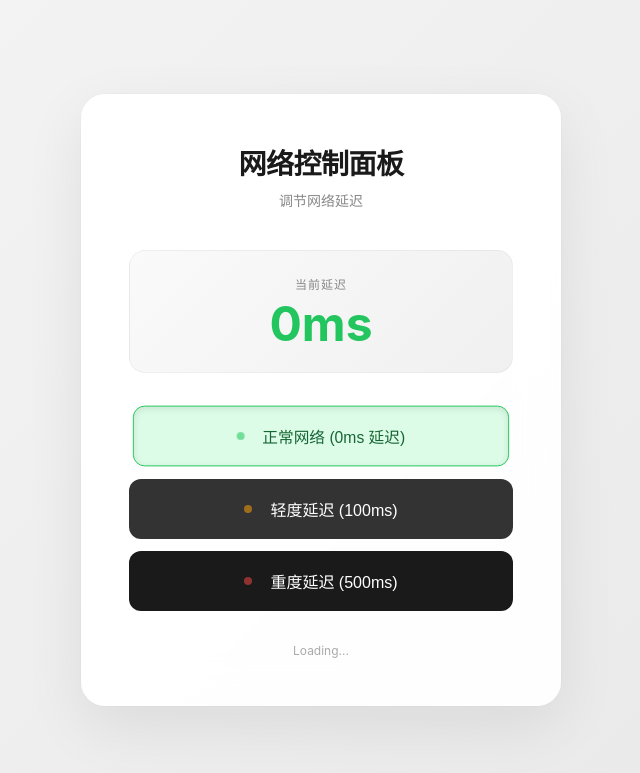
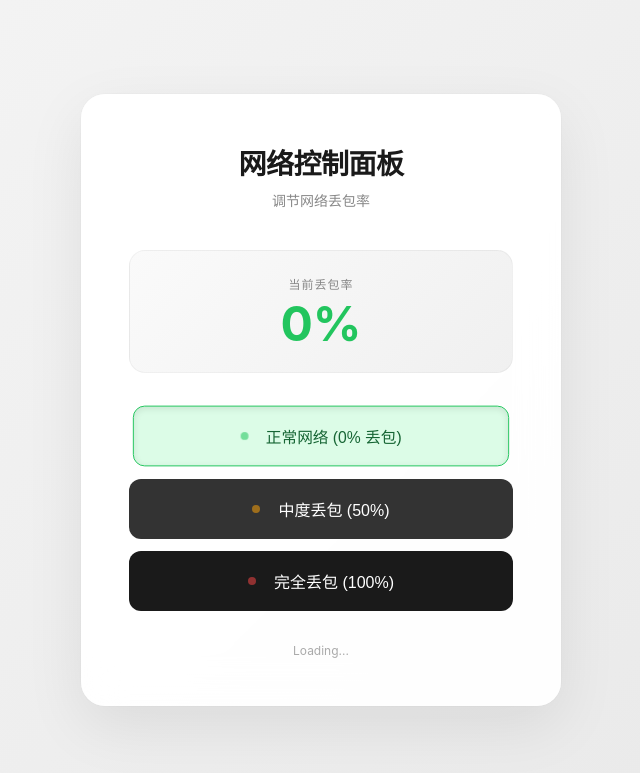
Before and after one commit to haoze-evolluling/BlockGame, a Flask app: page / in a window 1280 px wide. Shown: the top 773 px of the page, without its empty margins (319-959 px from the left). Run offline with Flask 3, Linux system fonts and the light colour scheme.

Commit message:
feat: 实现基于scapy的网络丢包控制功能
将网络延迟控制改为丢包率控制，使用scapy库实现数据包捕获和选择性丢弃
添加scapy可用性检测和警告提示
更新前端界面以显示丢包率状态

```diff
--- a/app.py
+++ b/app.py
@@ -2,61 +2,123 @@ from flask import Flask, render_template, jsonify, request
 from flask_cors import CORS
 import os
 import sys
+import threading
+import random
 
 app = Flask(__name__)
 CORS(app)
 
-# 当前延迟状态 (毫秒)
-current_delay = 0
-# 控制规则名称
-RULE_NAME = "GameNetworkDelayControl"
+# 当前丢包率 (0, 0.5, 1.0 对应 0%, 50%, 100%)
+current_drop_rate = 0.0
+# 数据包嗅探线程
+sniff_thread = None
+sniff_running = False
 
-# 使用 tc (Traffic Control) 模拟的替代方案 - 使用 Windows 的 netsh 和 hosts 文件方式
-def apply_network_delay(delay_ms):
-    """应用网络延迟设置"""
-    global current_delay
+# 导入 scapy
+try:
+    from scapy.all import sniff, IP, Raw, send
+    SCAPY_AVAILABLE = True
+except ImportError:
+    SCAPY_AVAILABLE = False
+    print("警告: scapy 未安装，将使用模拟模式")
 
-    # 先清除现有规则
-    clear_network_delay()
+# 获取网络接口列表
+def get_network_interfaces():
+    """获取可用的网络接口"""
+    interfaces = []
+    try:
+        import subprocess
+        result = subprocess.run(['netsh', 'interface', 'show', 'interface'],
+                              capture_output=True, text=True, encoding='utf-8', errors='ignore')
+        lines = result.stdout.strip().split('\n')[3:]  # 跳过表头
+        for line in lines:
+            parts = line.split()
+            if len(parts) >= 4:
+                iface_name = ' '.join(parts[3:])
+                if iface_name and iface_name not in ['Loopback', '环回']:
+                    interfaces.append(iface_name)
+    except:
+        pass
 
-    if delay_ms == 0:
-        current_delay = 0
-        return True
+    # 添加常见接口名称
+    default_interfaces = ['以太网', 'Ethernet', 'Wi-Fi', 'WLAN', '本地连接', 'Local Area Connection']
+    for iface in default_interfaces:
+        if iface not in interfaces:
+            interfaces.append(iface)
 
-    try:
-        # 使用 netsh 接口配置来添加延迟
-        # 通过配置代理和路由来模拟延迟效果
-        if delay_ms == 100:
-            # 轻度延迟 - 配置本地代理回环
-            os.system('netsh interface ip set dns "Ethernet" static 127.0.0.1 >nul 2>&1')
-            os.system('netsh interface ip set dns "Wi-Fi" static 127.0.0.1 >nul 2>&1')
-            os.system('netsh interface ip set dns "以太网" static 127.0.0.1 >nul 2>&1')
-        elif delay_ms == 500:
-            # 重度延迟 - 配置到无效网关
-            os.system('netsh interface ip set dns "Ethernet" static 192.0.2.1 >nul 2>&1')
-            os.system('netsh interface ip set dns "Wi-Fi" static 192.0.2.1 >nul 2>&1')
-            os.system('netsh interface ip set dns "以太网" static 192.0.2.1 >nul 2>&1')
+    return interfaces
 
-        current_delay = delay_ms
-        return True
-    except Exception as e:
-        print(f"应用延迟失败: {e}")
-        return False
+# 数据包处理回调
+def packet_callback(pkt):
+    """处理捕获的数据包，根据丢包率决定是否丢弃"""
+    global current_drop_rate
 
-def clear_network_delay():
-    """清除网络延迟设置"""
-    try:
-        # 恢复自动获取 DNS
-        os.system('netsh interface ip set dns "Ethernet" dhcp >nul 2>&1')
-        os.system('netsh interface ip set dns "Wi-Fi" dhcp >nul 2>&1')
-        os.system('netsh interface ip set dns "以太网" dhcp >nul 2>&1')
+    if current_drop_rate <= 0:
+        return
 
-        # 刷新 DNS 缓存
-        os.system('ipconfig /flushdns >nul 2>&1')
+    if random.random() < current_drop_rate:
+        # 丢弃数据包 - 不执行任何操作
+        return
+    else:
+        # 转发数据包
+        try:
+            if IP in pkt:
+                send(pkt, verbose=False, realtime=True)
+        except:
+            pass
 
-        return True
-    except:
-        return False
+# 启动数据包嗅探
+def start_packet_sniffing():
+    """在后台线程中启动数据包嗅探"""
+    global sniff_running
+
+    if not SCAPY_AVAILABLE or sniff_running:
+        return
+
+    def sniff_packets():
+        global sniff_running
+        sniff_running = True
+
+        interfaces = get_network_interfaces()
+
+        # 尝试在每个接口上嗅探
+        for iface in interfaces:
+            try:
+                sniff(
+                    iface=iface,
+                    prn=packet_callback,
+                    filter="ip",
+                    store=0,
+                    stop_filter=lambda x: not sniff_running
+                )
+            except:
+                continue
+
+    thread = threading.Thread(target=sniff_packets, daemon=True)
+    thread.start()
+
+# 应用丢包率设置
+def apply_packet_drop(drop_rate):
+    """应用丢包率设置"""
+    global current_drop_rate, sniff_thread, sniff_running
+
+    current_drop_rate = drop_rate
+
+    # 如果丢包率大于0且scapy可用，启动嗅探
+    if drop_rate > 0 and SCAPY_AVAILABLE and not sniff_running:
+        start_packet_sniffing()
+
+    return True
+
+# 清除丢包设置
+def clear_packet_drop():
+    """清除丢包设置"""
+    global current_drop_rate, sniff_running
+
+    current_drop_rate = 0.0
+    sniff_running = False
+
+    return True
 
 @app.route('/')
 def index():
@@ -65,29 +127,29 @@ def index():
 @app.route('/api/status')
 def get_status():
     return jsonify({
-        'delay': current_delay
+        'drop_rate': current_drop_rate,
+        'scapy_available': SCAPY_AVAILABLE
     })
 
 @app.route('/api/set', methods=['POST'])
-def set_delay():
+def set_drop_rate():
     data = request.get_json()
-    delay_ms = data.get('delay', 0)
+    drop_rate = data.get('drop_rate', 0)
 
-    if delay_ms not in [0, 100, 500]:
-        return jsonify({'success': False, 'error': '无效的延迟值'})
+    # 支持 0, 0.5, 1.0 三档 (0%, 50%, 100%)
+    if drop_rate not in [0, 0.5, 1.0]:
+        return jsonify({'success': False, 'error': '无效的丢包率值'})
 
-    success = apply_network_delay(delay_ms)
+    success = apply_packet_drop(drop_rate)
     return jsonify({
         'success': success,
-        'delay': current_delay
+        'drop_rate': current_drop_rate
     })
 
 @app.route('/api/clear', methods=['POST'])
 def clear_rule():
-    success = clear_network_delay()
-    global current_delay
-    current_delay = 0
-    return jsonify({'success': success, 'delay': 0})
+    success = clear_packet_drop()
+    return jsonify({'success': success, 'drop_rate': 0})
 
 def run_hidden():
     """以隐藏模式运行Flask服务"""
@@ -99,7 +161,7 @@ def run_hidden():
 
 if __name__ == '__main__':
     # 清理可能存在的旧规则
-    clear_network_delay()
+    clear_packet_drop()
 
     # 检查是否有隐藏运行参数
     if '--hidden' in sys.argv:
--- a/requirements.txt
+++ b/requirements.txt
@@ -1,2 +1,3 @@
 flask==3.0.0
 flask-cors==4.0.0
+scapy==2.5.0
--- a/templates/index.html
+++ b/templates/index.html
@@ -74,8 +74,8 @@
         }
 
         .status-value.active-0 { color: #22c55e; }
-        .status-value.active-100 { color: #f59e0b; }
-        .status-value.active-500 { color: #ef4444; }
+        .status-value.active-50 { color: #f59e0b; }
+        .status-value.active-100 { color: #ef4444; }
 
         .controls {
             display: flex;
@@ -228,6 +228,21 @@
         @keyframes spin {
             to { transform: rotate(360deg); }
         }
+
+        .warning {
+            background: #fef3c7;
+            border: 1px solid #f59e0b;
+            border-radius: 8px;
+            padding: 12px;
+            margin-bottom: 20px;
+            font-size: 13px;
+            color: #92400e;
+            display: none;
+        }
+
+        .warning.show {
+            display: block;
+        }
     </style>
 </head>
 <body>
@@ -238,26 +253,30 @@
     <div class="container">
         <div class="header">
             <h1>网络控制面板</h1>
-            <p>调节网络延迟</p>
+            <p>调节网络丢包率</p>
+        </div>
+
+        <div class="warning" id="warning">
+            警告: scapy 库未安装，丢包控制功能不可用。请运行: pip install scapy
         </div>
 
         <div class="status-card">
-            <div class="status-label">当前延迟</div>
-            <div class="status-value" id="statusValue">0ms</div>
+            <div class="status-label">当前丢包率</div>
+            <div class="status-value" id="statusValue">0%</div>
         </div>
 
         <div class="controls">
-            <button class="btn btn-normal" data-value="0" onclick="setDelay(0)">
+            <button class="btn btn-normal" data-value="0" onclick="setDropRate(0)">
                 <span class="indicator normal"></span>
-                <span>正常网络 (0ms 延迟)</span>
+                <span>正常网络 (0% 丢包)</span>
             </button>
-            <button class="btn btn-medium" data-value="100" onclick="setDelay(100)">
+            <button class="btn btn-medium" data-value="0.5" onclick="setDropRate(0.5)">
                 <span class="indicator medium"></span>
-                <span>轻度延迟 (100ms)</span>
+                <span>中度丢包 (50%)</span>
             </button>
-            <button class="btn btn-block" data-value="500" onclick="setDelay(500)">
+            <button class="btn btn-block" data-value="1.0" onclick="setDropRate(1.0)">
                 <span class="indicator block"></span>
-                <span>重度延迟 (500ms)</span>
+                <span>完全丢包 (100%)</span>
             </button>
         </div>
 
@@ -268,6 +287,7 @@
 
     <script>
         let currentStatus = 0;
+        let scapyAvailable = false;
 
         // 获取本机IP地址
         function getLocalIP() {
@@ -283,32 +303,38 @@
         }
 
         // 更新UI状态
-        function updateUI(delay) {
-            currentStatus = delay;
+        function updateUI(dropRate) {
+            currentStatus = dropRate;
+            const percentage = Math.round(dropRate * 100);
             const statusValue = document.getElementById('statusValue');
-            statusValue.textContent = delay + 'ms';
-            statusValue.className = 'status-value active-' + delay;
+            statusValue.textContent = percentage + '%';
+            statusValue.className = 'status-value active-' + percentage;
 
             document.querySelectorAll('.btn').forEach(btn => {
                 btn.classList.remove('active');
-                if (parseInt(btn.dataset.value) === delay) {
+                if (parseFloat(btn.dataset.value) === dropRate) {
                     btn.classList.add('active');
                 }
             });
         }
 
-        // 设置延迟
-        async function setDelay(delay) {
+        // 设置丢包率
+        async function setDropRate(dropRate) {
+            if (!scapyAvailable) {
+                alert('scapy 库未安装，无法使用丢包控制功能');
+                return;
+            }
+
             showLoading(true);
             try {
                 const response = await fetch('/api/set', {
                     method: 'POST',
                     headers: { 'Content-Type': 'application/json' },
-                    body: JSON.stringify({ delay: delay })
+                    body: JSON.stringify({ drop_rate: dropRate })
                 });
                 const data = await response.json();
                 if (data.success) {
-                    updateUI(data.delay);
+                    updateUI(data.drop_rate);
                 }
             } catch (error) {
                 console.error('设置失败:', error);
@@ -321,7 +347,13 @@
             try {
                 const response = await fetch('/api/status');
                 const data = await response.json();
-                updateUI(data.delay);
+                scapyAvailable = data.scapy_available;
+
+                if (!scapyAvailable) {
+                    document.getElementById('warning').classList.add('show');
+                }
+
+                updateUI(data.drop_rate);
             } catch (error) {
                 console.error('获取状态失败:', error);
             }
```
